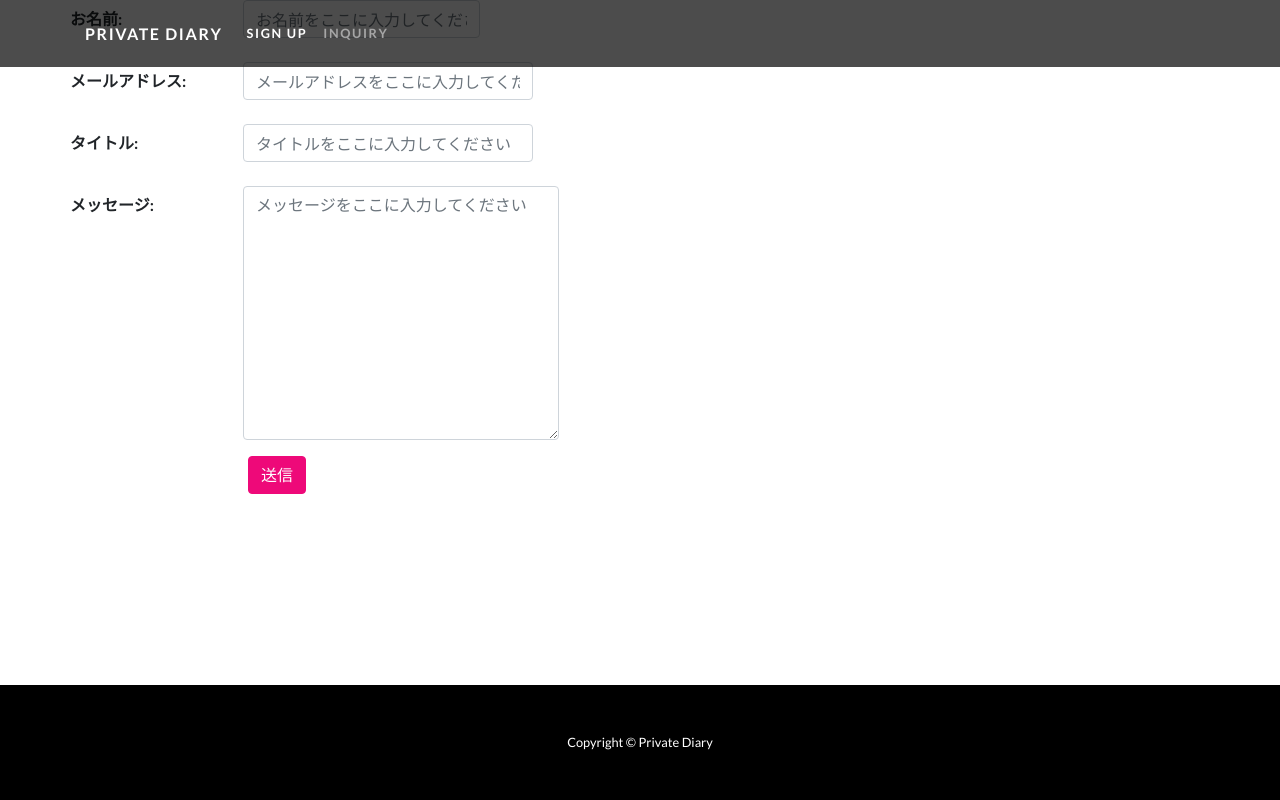
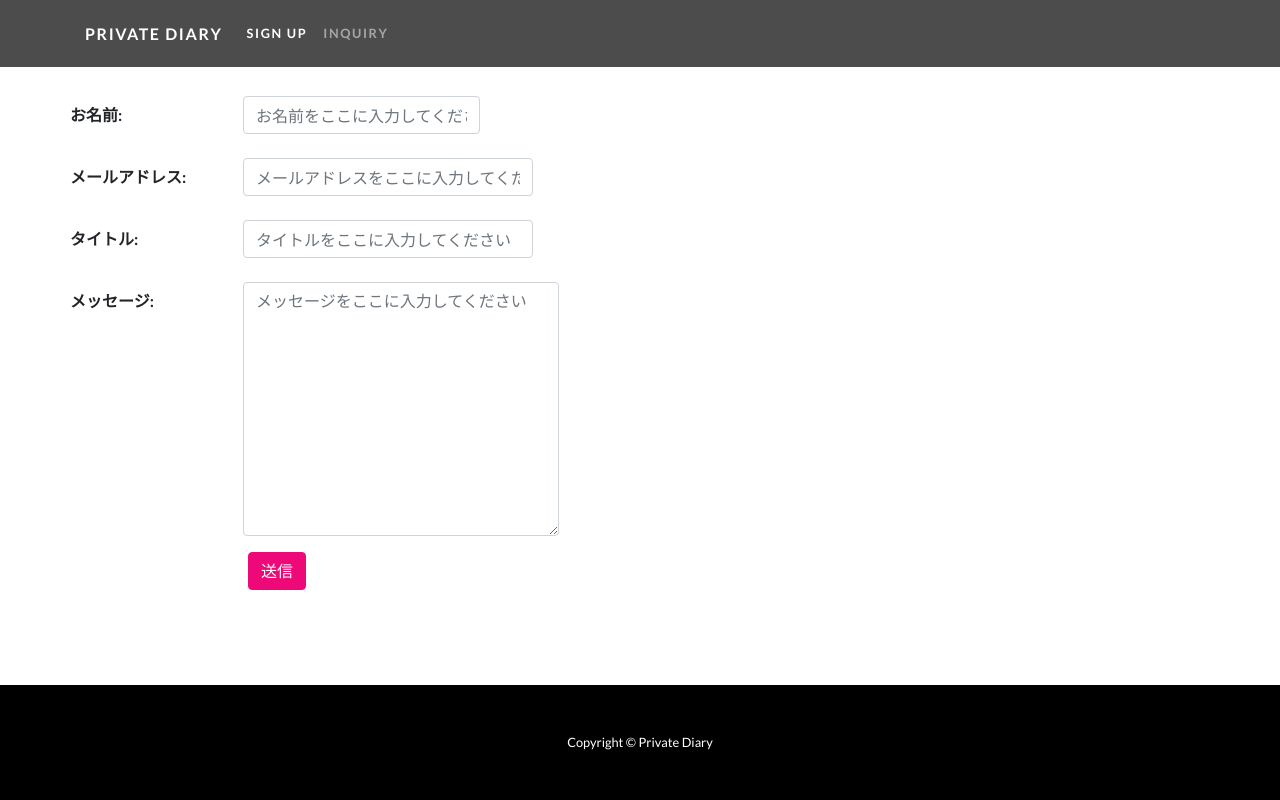
Before and after one commit to kobakobagit/private_diary, a Django app: page /inquiry/ in a window 1280 px wide. Run offline with Django 3.2, Linux system fonts and the light colour scheme; some libraries are stand-ins or nearby versions.

Commit message:
独自スタイル追加

```diff
--- a/private_diary/static/css/mystyle.css
+++ b/private_diary/static/css/mystyle.css
@@ -7,3 +7,7 @@ body, #wrapper{
 footer {
     margin-top: auto;
 }
+
+.my-div-style {
+    margin-top:6rem;
+}
```
